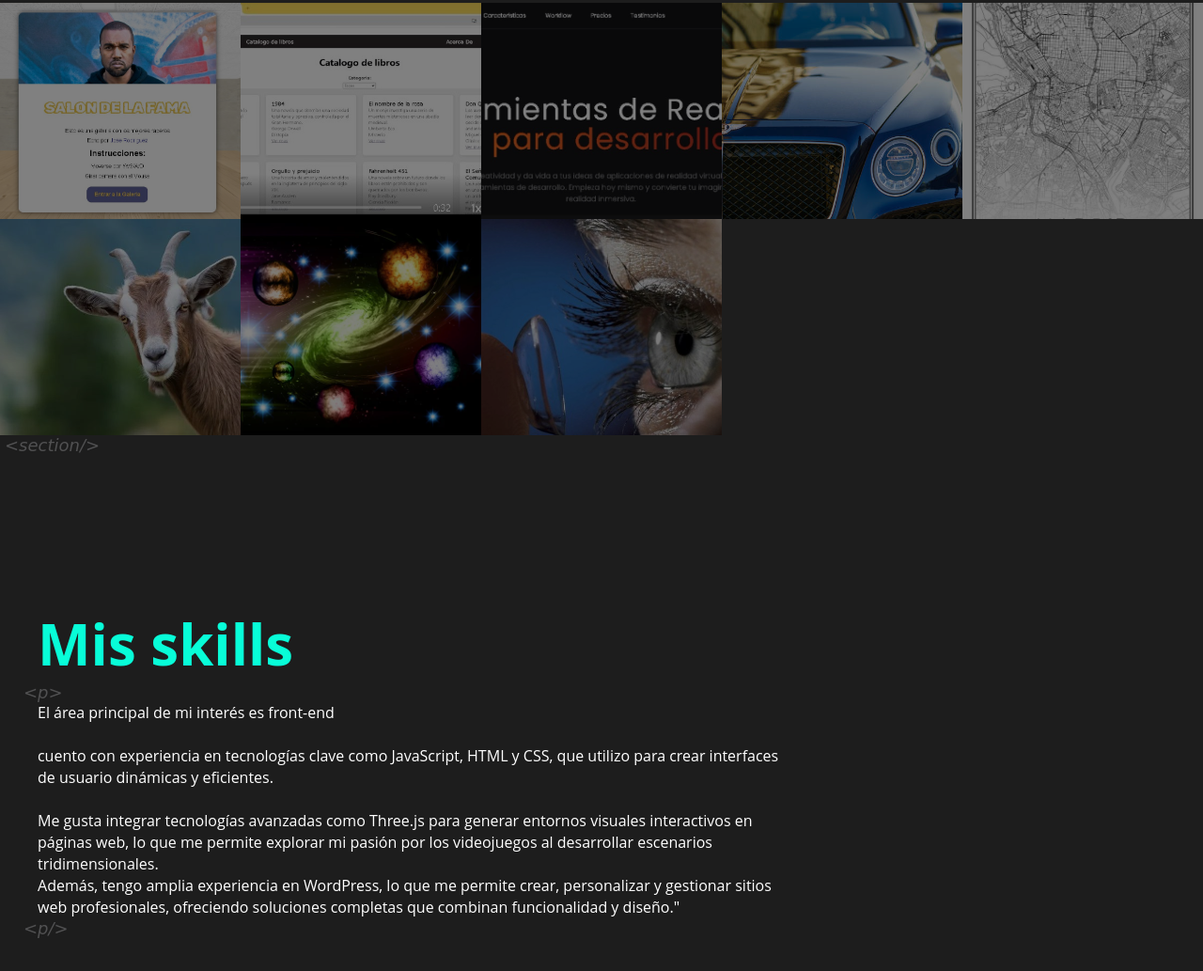
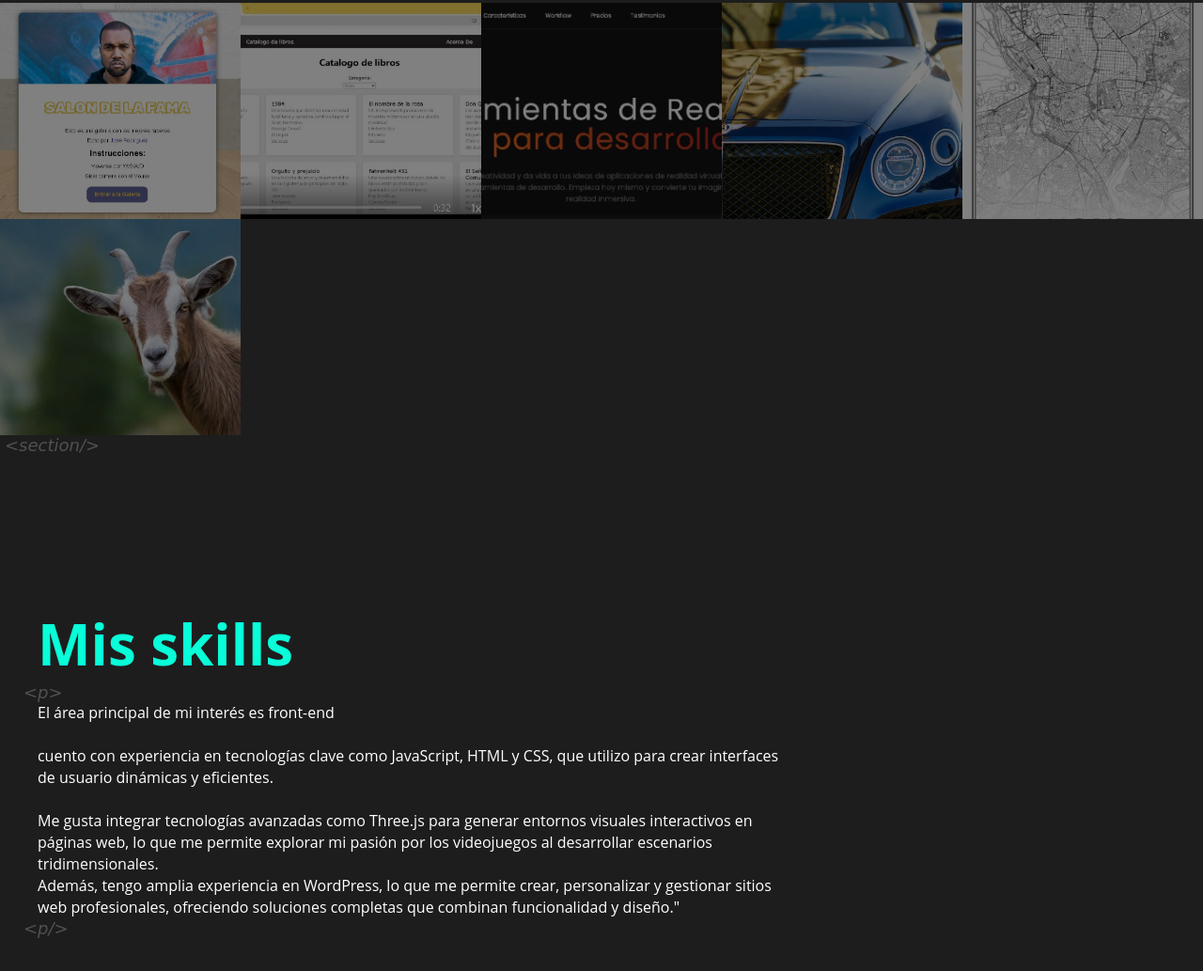
Before and after one commit to JoseRod15/Mi-Portafolio, a website built with Vite: page index.html in a window 1280 px wide. Shown: the part 1393-2426 px from the top of the page at 94% size. Built offline with nearby package versions, Linux system fonts and the light colour scheme; a web font is replaced by a local one.

Commit message:
saque proyectos

```diff
--- a/index.html
+++ b/index.html
@@ -230,19 +230,9 @@
                                         <div class="view-project"><a href="">View <br>Project</a> </div>
                                     </div>
                                 </div>
-                                <div>
-                                    <div
-                                        style="background-image: url('img/galaxia.jpg')">
-                                        <div class="view-project"><a href="">View <br>Project</a> </div>
-                                    </div>
-                                </div>
 
-                                <div>
-                                    <div
-                                        style="background-image: url('img/ojo.jpg')">
-                                        <div class="view-project"><a href="">View <br>Project</a> </div>
-                                    </div>
-                                </div>
+
+
 
                             </div>
                         </section>
```
